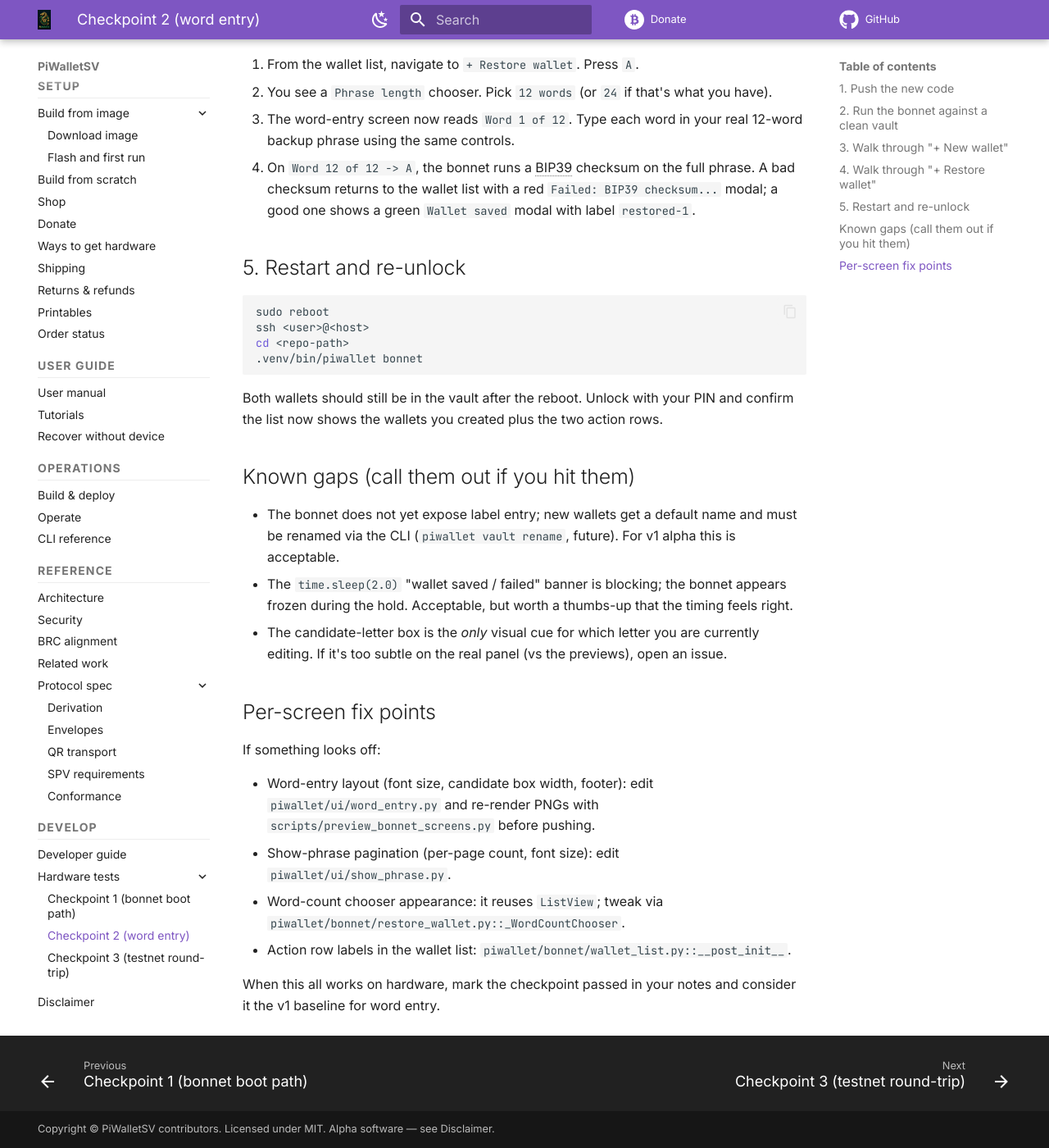
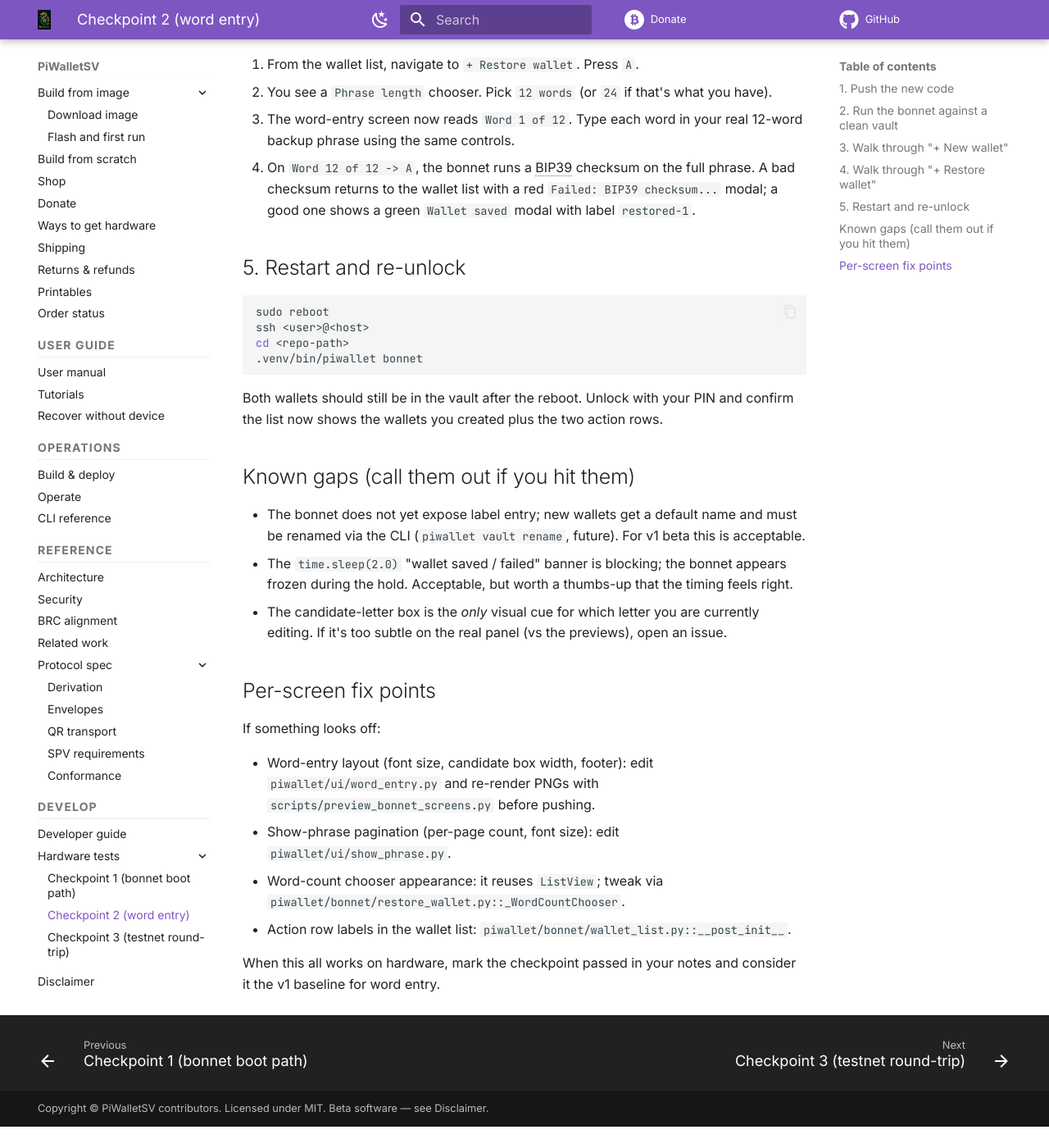
Before and after one commit to mohrt/PiWalletSV, an MkDocs documentation site: the page built from docs/hardware/checkpoint-2.md, in a window 1280 px wide and 1400 px high, scrolled down 2051 px. Shown: the whole window at 82% size. Built offline with MkDocs 1.6.1 and Material for MkDocs 9.7.7, drawn with Linux system fonts in a browser that asks for light colours; comment, search, counter and statistics services are not loaded; after the commit the page ends 3425 px from its top, so only the background shows below that.

Commit message:
Replace remaining alpha software wording with beta.
Align footer, companion terms modal, security policy, and docs
checkpoints with the canonical beta disclaimer.

Co-authored-by: Cursor <cursoragent@cursor.com>

```diff
--- a/docs/hardware/checkpoint-2.md
+++ b/docs/hardware/checkpoint-2.md
@@ -109,7 +109,7 @@ plus the two action rows.
 
 - The bonnet does not yet expose label entry; new wallets get a
   default name and must be renamed via the CLI (`piwallet vault
-  rename`, future). For v1 alpha this is acceptable.
+  rename`, future). For v1 beta this is acceptable.
 - The `time.sleep(2.0)` "wallet saved / failed" banner is blocking;
   the bonnet appears frozen during the hold. Acceptable, but worth a
   thumbs-up that the timing feels right.
--- a/mkdocs.yml
+++ b/mkdocs.yml
@@ -15,7 +15,7 @@ repo_name: GitHub
 edit_uri: edit/main/docs/
 copyright: >
   Copyright &copy; PiWalletSV contributors. Licensed under MIT.
-  Alpha software — see Disclaimer.
+  Beta software — see Disclaimer.
 
 docs_dir: docs
 
```
Also changed, not shown: SECURITY.md (+3 -3 lines), docs/build-image.md (+1 -1 lines), docs/hardware/checkpoint-1.md (+1 -1 lines), docs/hardware/checkpoint-3.md (+1 -1 lines), 2 other files.
